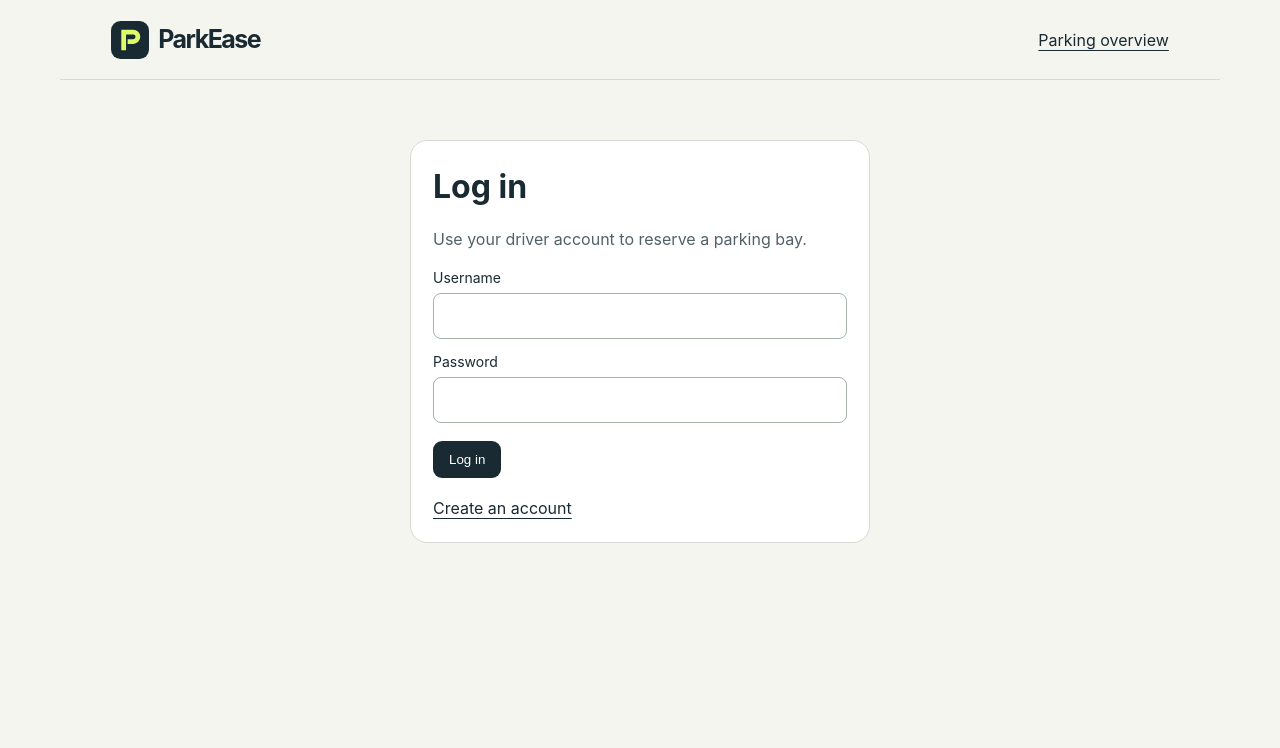
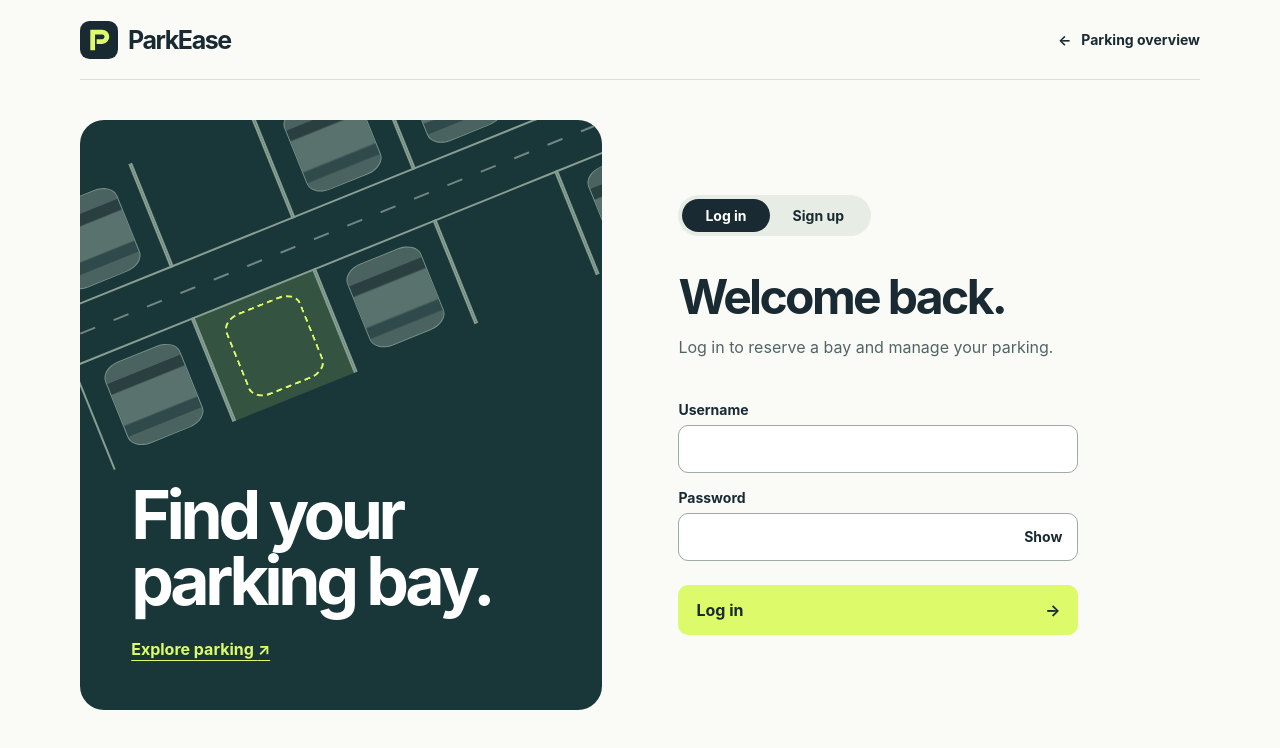
Before and after one commit to ruthvikreddyv/parkease, a plain HTML site: page public/login/index.html in a window 1280 px wide. Drawn offline with Linux system fonts and the light colour scheme.

Commit message:
Redesign driver login

```diff
--- a/public/login/index.html
+++ b/public/login/index.html
@@ -1,4 +1,38 @@
-<!doctype html><html lang="en"><head><meta charset="utf-8"><meta name="viewport" content="width=device-width,initial-scale=1"><title>Log in · ParkEase</title><link rel="icon" href="/mark.svg"><link rel="stylesheet" href="/style.css"><script defer src="/account.js"></script></head><body><header><a class="brand" href="/"><img src="/mark.svg" alt="">ParkEase</a><a href="/">Parking overview</a></header><main class="panel account"><h1>Log in</h1><p>Use your driver account to reserve a parking bay.</p>
-<form data-mode="login"><label for="username">Username</label><input id="username" name="username" autocomplete="username" minlength="3" maxlength="40" pattern="[a-zA-Z0-9_.\-]+" required>
-<label for="password">Password</label><input id="password" name="password" type="password" autocomplete="current-password" minlength="1" maxlength="128" required>
-<button type="submit">Log in</button></form><p role="status" id="notice"></p><a href="/signup/">Create an account</a></main></body></html>
+<!doctype html>
+<html lang="en">
+<head>
+  <meta charset="utf-8">
+  <meta name="viewport" content="width=device-width,initial-scale=1">
+  <title>Log in · ParkEase</title>
+  <link rel="icon" href="/mark.svg">
+  <link rel="stylesheet" href="/account.css">
+  <script defer src="/account.js"></script>
+</head>
+<body>
+  <header>
+    <a class="brand" href="/"><img src="/mark.svg" alt="">ParkEase</a>
+    <a class="back" href="/#live"><span aria-hidden="true">←</span> Parking overview</a>
+  </header>
+  <main>
+    <aside aria-label="Parking overview">
+      <div class="lot" aria-hidden="true"><i class="parked"></i><i class=""></i><i class="parked"></i><i class="parked"></i><i class=""></i><i class="parked"></i><i class="target"></i><i class="parked"></i><i class=""></i><i class="parked"></i></div>
+      <div class="aside-copy"><h2>Find your<br>parking bay.</h2><a href="/#live">Explore parking <span aria-hidden="true">↗</span></a></div>
+    </aside>
+    <section aria-labelledby="heading">
+      <nav aria-label="Driver account"><a href="/login/" aria-current="page">Log in</a><a href="/signup/">Sign up</a></nav>
+      <h1 id="heading">Welcome back.</h1>
+      <p>Log in to reserve a bay and manage your parking.</p>
+      <form data-mode="login">
+        <label for="username">Username</label>
+        <input id="username" name="username" autocomplete="username" autocapitalize="none" spellcheck="false" minlength="3" maxlength="40" pattern="[a-zA-Z0-9_.\-]+" required>
+
+        <label for="password">Password</label>
+        <div class="password"><input id="password" name="password" type="password" autocomplete="current-password" minlength="1" maxlength="128" required><button type="button" id="toggle" aria-controls="password" aria-label="Show password">Show</button></div>
+
+        <button type="submit" class="submit">Log in<span aria-hidden="true">→</span></button>
+        <div id="notice" role="status"></div>
+      </form>
+    </section>
+  </main>
+</body>
+</html>
```
